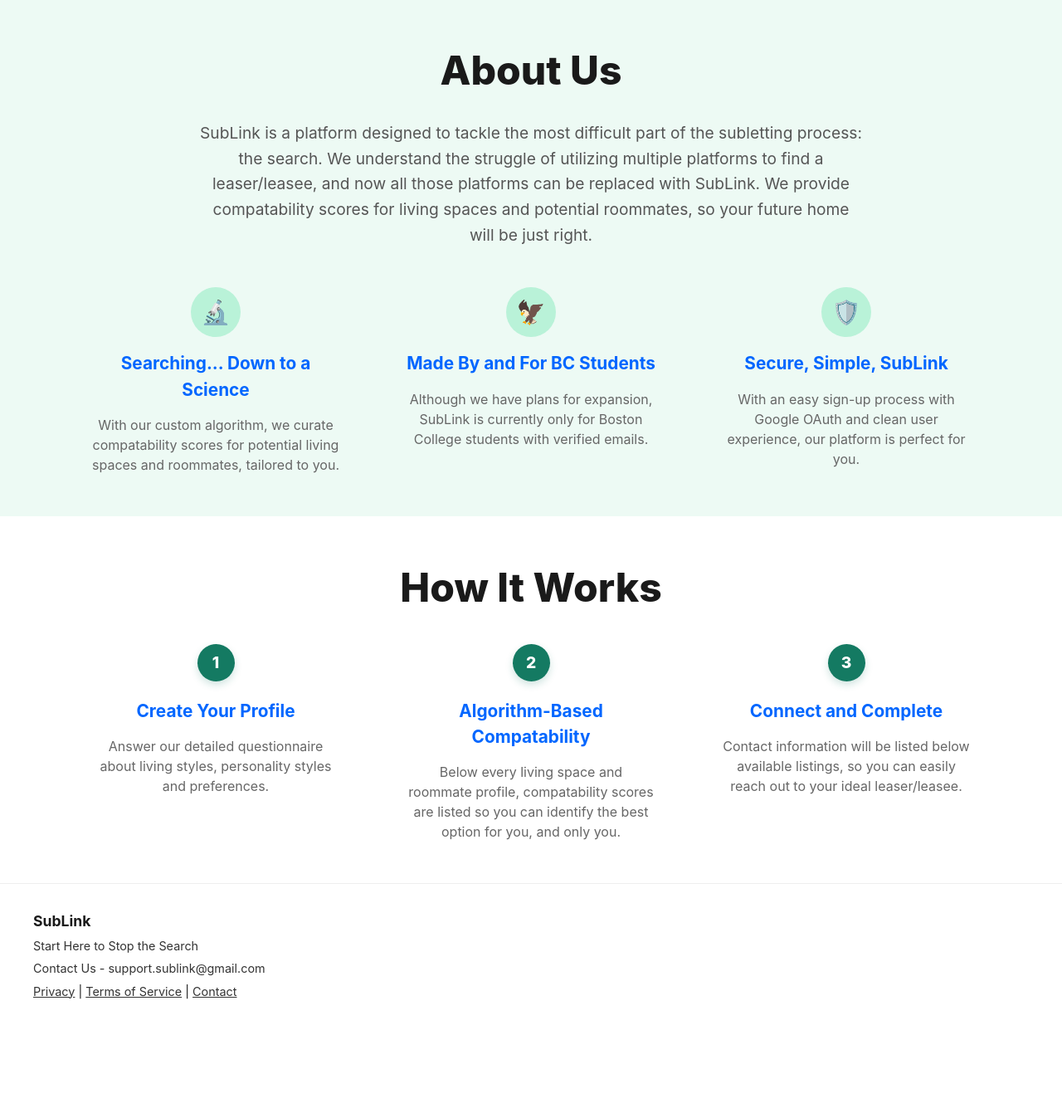
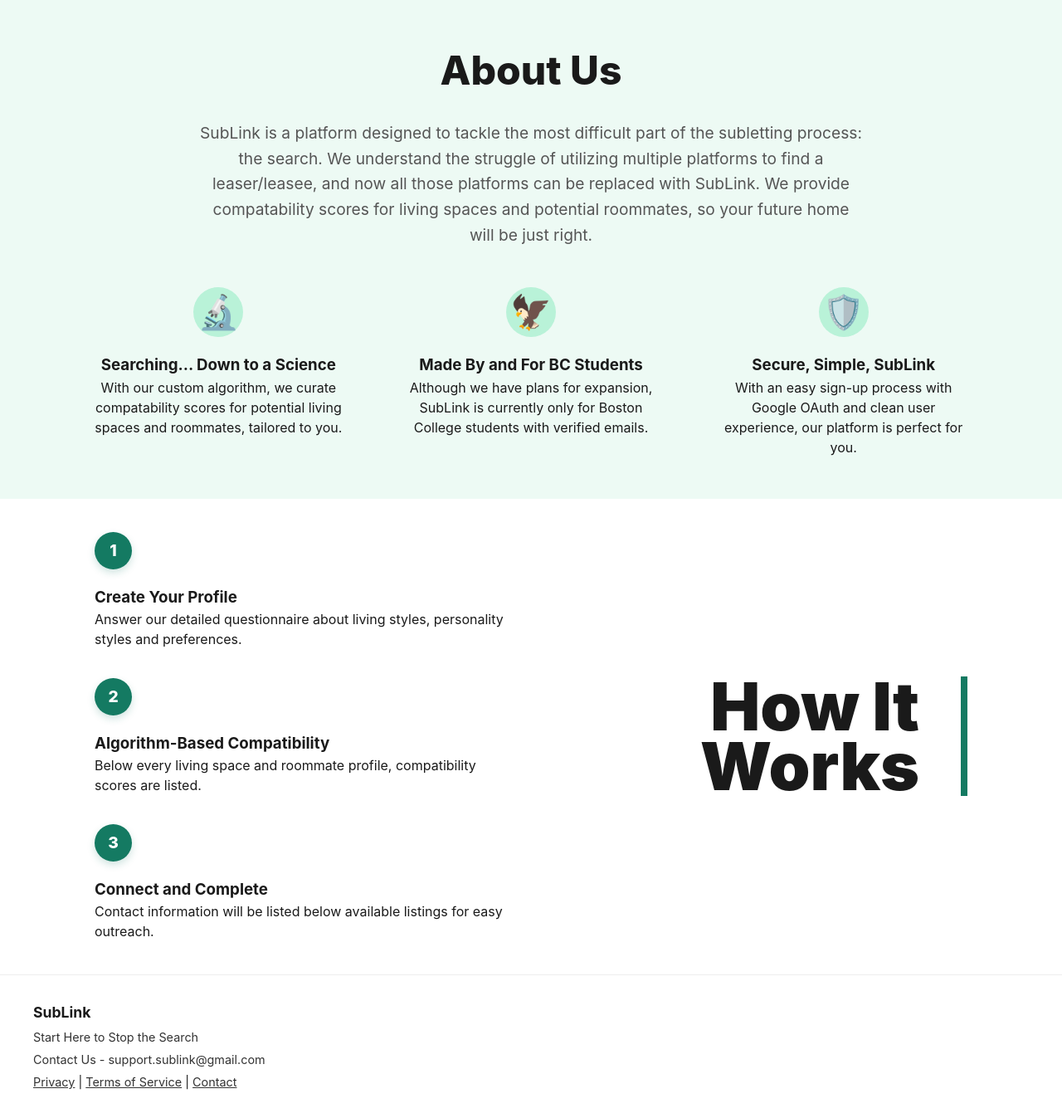
Before and after one commit to CSCI3356-Spring2026/SWE-Dream-Team, a Django app: page / in a window 1280 px wide. Shown: the part 725-2072 px from the top of the page at 83% size. Before the commit the page ends 1929 px from the top, so only its background shows below. Run offline with Django 5.2, Linux system fonts and the light colour scheme; some libraries are stand-ins or nearby versions.

Commit message:
Should be how it actually should look

```diff
--- a/django/landing_page/static/landing_page/style.css
+++ b/django/landing_page/static/landing_page/style.css
@@ -302,13 +271,6 @@ html {
     color: #666;
 }
 
-.about-features {
-    display: flex;
-    justify-content: space-between;
-    align-items: flex-start;
-    gap: 40px;
-}
-
 .feature {
     flex: 1;
     text-align: center;
@@ -325,7 +287,6 @@ html {
     display: flex;
     align-items: center;
     justify-content: center;
-    font-size: 1.75rem;
 }
 
 @media (max-width: 900px) {
@@ -344,14 +312,8 @@ html {
 .about-container {
     max-width: 1100px;
     margin: 0 auto;
+    align-items: center;
     text-align: center;
-}
-
-.about-title {
-    font-size: 3rem;
-    font-weight: 800;
-    color: #1a1a1a;
-    margin-bottom: 1.5rem;
 }
 
 .about-text {
@@ -362,49 +324,80 @@ html {
     line-height: 1.6;
 }
 
-.feature h3 {
+.about-features {
+    display: grid;
+    grid-template-columns: repeat(auto-fit, minmax(280px, 1fr));
+    gap: 30px;
+}
+
+.feature-card {
+    background: #f8faf8;
+    padding: 40px 30px;
+    border-radius: 20px;
+    transition: transform 0.3s ease;
+    border: 1px solid #eee;
+}
+
+.feature-card:hover {
+    transform: translateY(-10px);
+}
+
+.feature-icon {
+    font-size: 2.5rem;
+    margin-bottom: 20px;
+    display: block;
+}
+
+.feature-card h3 {
     font-size: 1.3rem;
     color: #0066FF;
     margin-bottom: 15px;
 }
 
-.feature p {
+.feature-card p {
     font-size: 1rem;
     color: #666;
     line-height: 1.5;
 }
 
-/* ----- How It Works Section ----- */
-.how-section {
-    padding: 50px 16px;
-    background-color: #fff;
+.how-container-split {
+    max-width: 1100px;
+    margin: 0 auto;
+    display: flex;
+    flex-direction: row;
+    align-items: center;
+    justify-content: space-between;
+    padding: 40px 24px;
+    gap: 80px;
 }
 
-.how-container {
-    max-width: 1100px;
-    margin: 0 auto;
-    text-align: center;
-}
-
-.how-title {
-    font-size: 3rem;
-    font-weight: 800;
-    color: #1a1a1a;
-    margin-bottom: 2rem;
-}
-
-.steps {
+.steps-vertical-stack {
+    flex: 1.5;
     display: flex;
-    flex-direction: row;
-    justify-content: space-between;
-    gap: 40px;
+    flex-direction: column;
+    gap: 35px;
 }
 
 .step {
+    max-width: 500px;
+}
+
+.how-title-wrapper {
     flex: 1;
-    text-align: center;
-    max-width: 300px;
-    margin: 0 auto;
+    text-align: right;
+    display: flex;
+    justify-content: flex-end;
+}
+
+.how-title-side {
+    font-size: 5rem;
+    font-weight: 900;
+    color: #1a1a1a;
+    line-height: 0.9;
+    margin: 0;
+    text-align: right;
+    padding-right: 50px;
+    border-right: 8px solid #147A62;
 }
 
 .step-number {
@@ -418,25 +411,24 @@ html {
     justify-content: center;
     font-weight: 800;
     font-size: 1.2rem;
-    margin: 0 auto 20px;
+    margin-bottom: 20px;
     box-shadow: 0 4px 10px rgba(20, 122, 98, 0.2);
 }
 
-.step h3 {
-    font-size: 1.3rem;
-    color: #0066FF;
-    margin-bottom: 15px;
-}
-
-.step p {
-    font-size: 1rem;
-    color: #666;
-    line-height: 1.5;
-}
-
 @media (max-width: 850px) {
-    .steps {
-        flex-direction: column;
-        align-items: center;
+    .how-container-split {
+        flex-direction: column-reverse;
+        text-align: center;
+        gap: 40px;
+    }
+    .how-title-side {
+        font-size: 3rem;
+        text-align: center;
+        border-right: none;
+        padding-right: 0;
+    }
+    .step {
+        text-align: center;
+        margin: 0 auto;
     }
 }
--- a/django/landing_page/templates/landing_page/landing.html
+++ b/django/landing_page/templates/landing_page/landing.html
@@ -97,33 +97,32 @@ SubLink - Landing Page
     </section>
 
     <!-- How It Works -->
-     <section class = "how-section">
-        <div class = "how-container">
-            <h2 class = "how-title">How It Works</h2>
+    <section class="how-section">
+        <div class="how-container-split">
 
-            <div class = "steps">
-                <div class = "step">
-                    <div class = "step-number">1</div>
+            <div class="steps-vertical-stack">
+                <div class="step">
+                    <div class="step-number">1</div>
                     <h3>Create Your Profile</h3>
                     <p>Answer our detailed questionnaire about living styles, personality styles and preferences.</p>
                 </div>
 
-                <div class = "step">
-                    <div class = "step-number">2</div>
-                    <h3>Algorithm-Based Compatability</h3>
-                    <p>Below every living space and roommate profile, compatability scores are listed so you can identify the best option for you, and only you.</p>
+                <div class="step">
+                    <div class="step-number">2</div>
+                    <h3>Algorithm-Based Compatibility</h3>
+                    <p>Below every living space and roommate profile, compatibility scores are listed.</p>
                 </div>
 
-                <div class = "step">
-                    <div class = "step-number">3</div>
+                <div class="step">
+                    <div class="step-number">3</div>
                     <h3>Connect and Complete</h3>
-                    <p>Contact information will be listed below available listings, so you can easily reach out to your ideal leaser/leasee.</p>
+                    <p>Contact information will be listed below available listings for easy outreach.</p>
                 </div>
+            </div> <div class="how-title-wrapper">
+                <h2 class="how-title-side">How It<br>Works</h2>
             </div>
-        </div>
-     </section>
 
-</div>
+        </div> </section>
 
 <script>
 function handleGoogleCredential(response) {
```
Also changed, not shown: other parts of django/landing_page/static/landing_page/style.css (+8 -32 lines).
